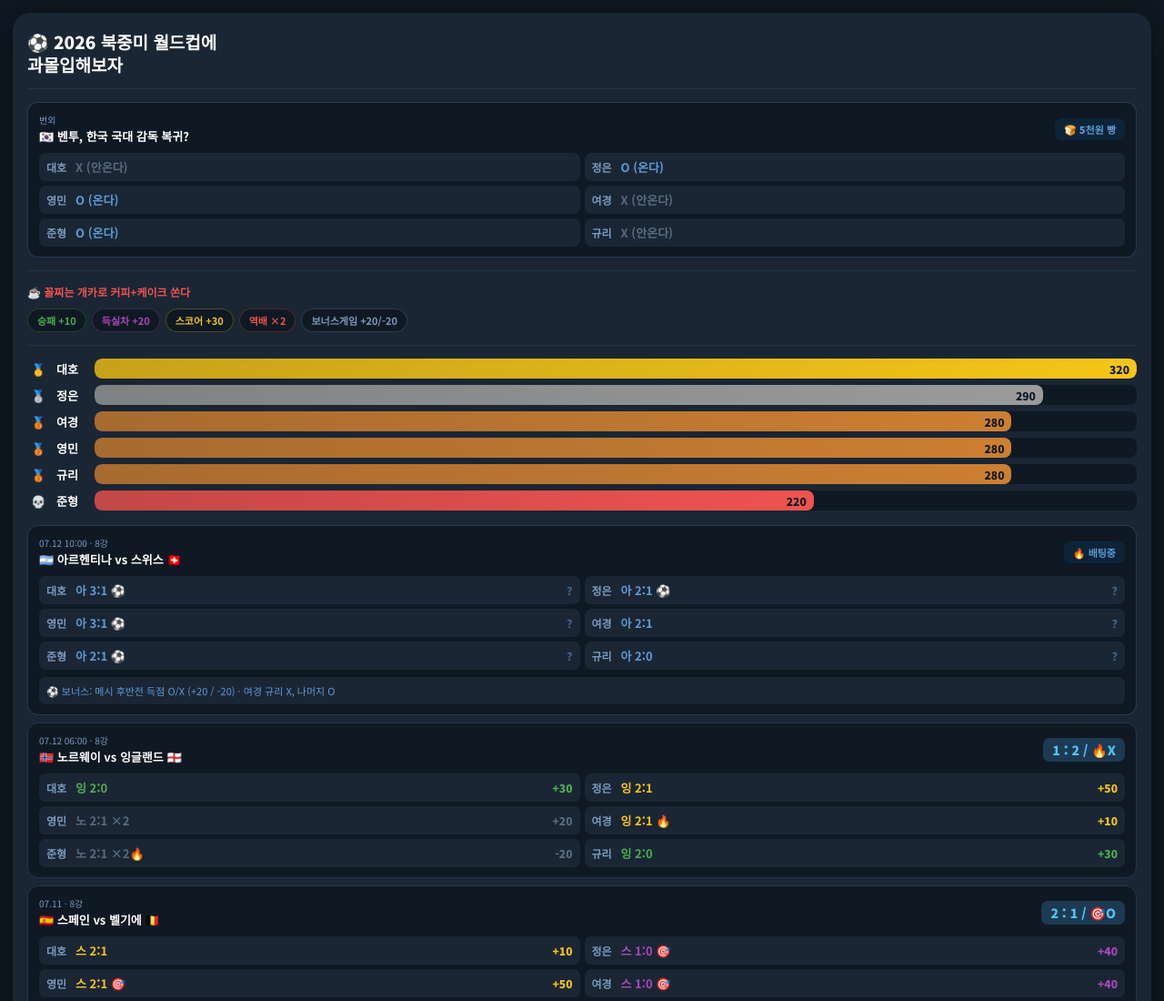
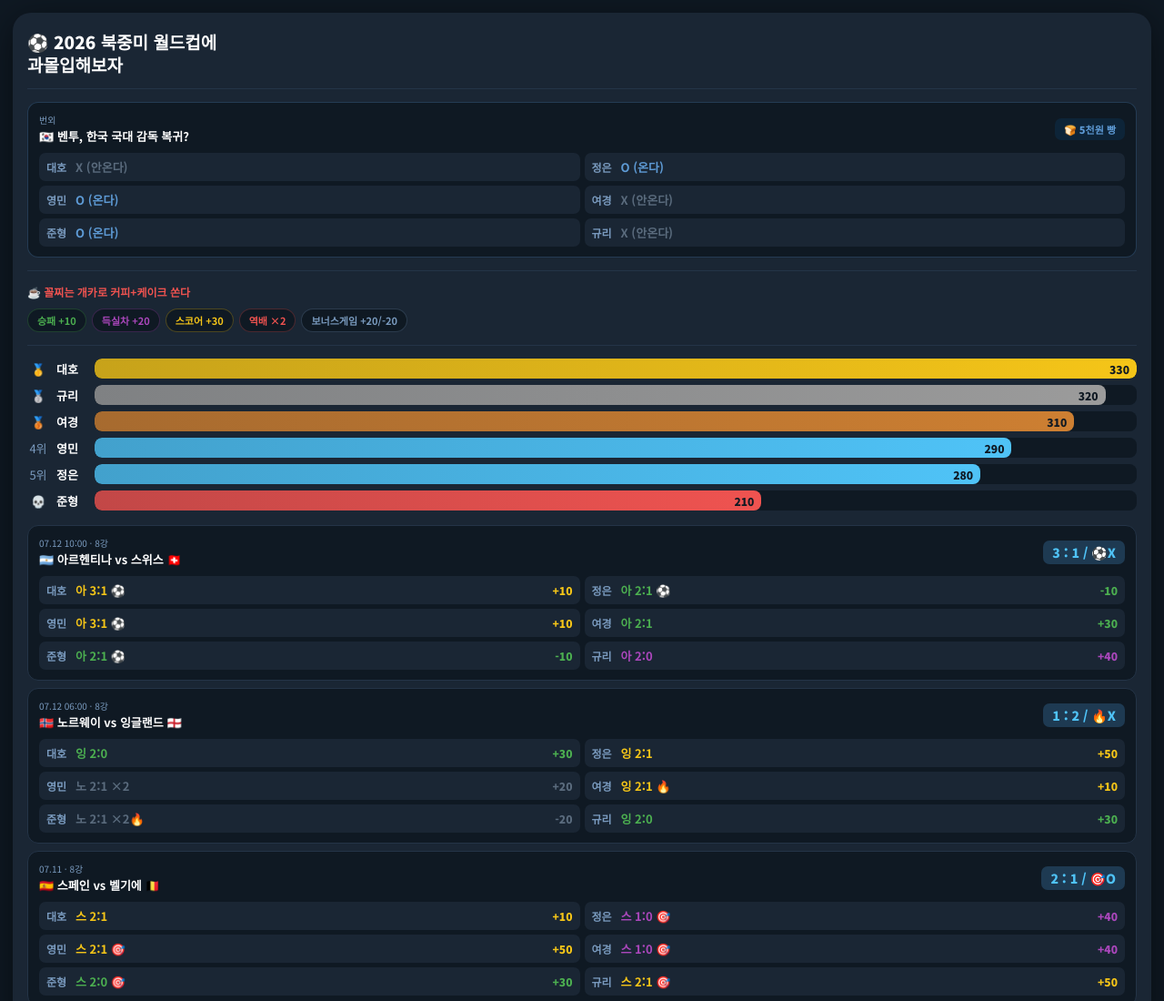
Before and after one commit to jeonyeokyung-dot/worldcup-betting, a plain HTML site: page index.html in a window 1280 px wide. Shown: the top 1100 px of the page at 91% size. Drawn offline with Linux system fonts and the light colour scheme.

Commit message:
Update index.html

```diff
--- a/index.html
+++ b/index.html
@@ -92,46 +92,43 @@
   <div class="scoreboard">
     <div class="bar-row">
       <span class="bar-rank">🥇</span><span class="bar-name">대호</span>
-      <div class="bar-track"><div class="bar-fill gold" style="width:100%"><span class="bar-score">320</span></div></div>
+      <div class="bar-track"><div class="bar-fill gold" style="width:100%"><span class="bar-score">330</span></div></div>
     </div>
     <div class="bar-row">
-      <span class="bar-rank">🥈</span><span class="bar-name">정은</span>
-      <div class="bar-track"><div class="bar-fill silver" style="width:91%"><span class="bar-score">290</span></div></div>
+      <span class="bar-rank">🥈</span><span class="bar-name">규리</span>
+      <div class="bar-track"><div class="bar-fill silver" style="width:97%"><span class="bar-score">320</span></div></div>
     </div>
     <div class="bar-row">
       <span class="bar-rank">🥉</span><span class="bar-name">여경</span>
-      <div class="bar-track"><div class="bar-fill bronze" style="width:88%"><span class="bar-score">280</span></div></div>
+      <div class="bar-track"><div class="bar-fill bronze" style="width:94%"><span class="bar-score">310</span></div></div>
     </div>
     <div class="bar-row">
-      <span class="bar-rank">🥉</span><span class="bar-name">영민</span>
-      <div class="bar-track"><div class="bar-fill bronze" style="width:88%"><span class="bar-score">280</span></div></div>
+      <span class="bar-rank">4위</span><span class="bar-name">영민</span>
+      <div class="bar-track"><div class="bar-fill normal" style="width:88%"><span class="bar-score">290</span></div></div>
     </div>
     <div class="bar-row">
-      <span class="bar-rank">🥉</span><span class="bar-name">규리</span>
-      <div class="bar-track"><div class="bar-fill bronze" style="width:88%"><span class="bar-score">280</span></div></div>
+      <span class="bar-rank">5위</span><span class="bar-name">정은</span>
+      <div class="bar-track"><div class="bar-fill normal" style="width:85%"><span class="bar-score">280</span></div></div>
     </div>
     <div class="bar-row">
       <span class="bar-rank">💀</span><span class="bar-name">준형</span>
-      <div class="bar-track"><div class="bar-fill last" style="width:69%"><span class="bar-score">220</span></div></div>
+      <div class="bar-track"><div class="bar-fill last" style="width:64%"><span class="bar-score">210</span></div></div>
     </div>
   </div>
 
-  <!-- 아르헨티나 vs 스위스 (배팅중) -->
-  <div class="match-block pending">
+  <!-- 아르헨티나 vs 스위스 -->
+  <div class="match-block">
     <div class="match-header">
       <div><span class="match-date">07.12 10:00 · 8강</span><div class="match-title">🇦🇷 아르헨티나 vs 스위스 🇨🇭</div></div>
-      <span class="badge pending">🔥 배팅중</span>
+      <span class="badge">3 : 1 / ⚽X</span>
     </div>
     <div class="bets-grid">
-      <div class="bet-item pend"><span class="bet-name">대호</span><span class="bet-val">아 3:1 ⚽</span><span class="bet-pts">?</span></div>
-      <div class="bet-item pend"><span class="bet-name">정은</span><span class="bet-val">아 2:1 ⚽</span><span class="bet-pts">?</span></div>
-      <div class="bet-item pend"><span class="bet-name">영민</span><span class="bet-val">아 3:1 ⚽</span><span class="bet-pts">?</span></div>
-      <div class="bet-item pend"><span class="bet-name">여경</span><span class="bet-val">아 2:1</span><span class="bet-pts">?</span></div>
-      <div class="bet-item pend"><span class="bet-name">준형</span><span class="bet-val">아 2:1 ⚽</span><span class="bet-pts">?</span></div>
-      <div class="bet-item pend"><span class="bet-name">규리</span><span class="bet-val">아 2:0</span><span class="bet-pts">?</span></div>
-    </div>
-    <div style="margin-top:8px; padding:7px 8px; background:#1a2634; border-radius:7px; font-size:11px; color:#5e9bd6;">
-      ⚽ 보너스: 메시 후반전 득점 O/X (+20 / -20) · 여경 규리 X, 나머지 O
+      <div class="bet-item hit-3"><span class="bet-name">대호</span><span class="bet-val">아 3:1 ⚽</span><span class="bet-pts">+10</span></div>
+      <div class="bet-item hit-1"><span class="bet-name">정은</span><span class="bet-val">아 2:1 ⚽</span><span class="bet-pts">-10</span></div>
+      <div class="bet-item hit-3"><span class="bet-name">영민</span><span class="bet-val">아 3:1 ⚽</span><span class="bet-pts">+10</span></div>
+      <div class="bet-item hit-1"><span class="bet-name">여경</span><span class="bet-val">아 2:1</span><span class="bet-pts">+30</span></div>
+      <div class="bet-item hit-1"><span class="bet-name">준형</span><span class="bet-val">아 2:1 ⚽</span><span class="bet-pts">-10</span></div>
+      <div class="bet-item hit-2"><span class="bet-name">규리</span><span class="bet-val">아 2:0</span><span class="bet-pts">+40</span></div>
     </div>
   </div>
 
```
